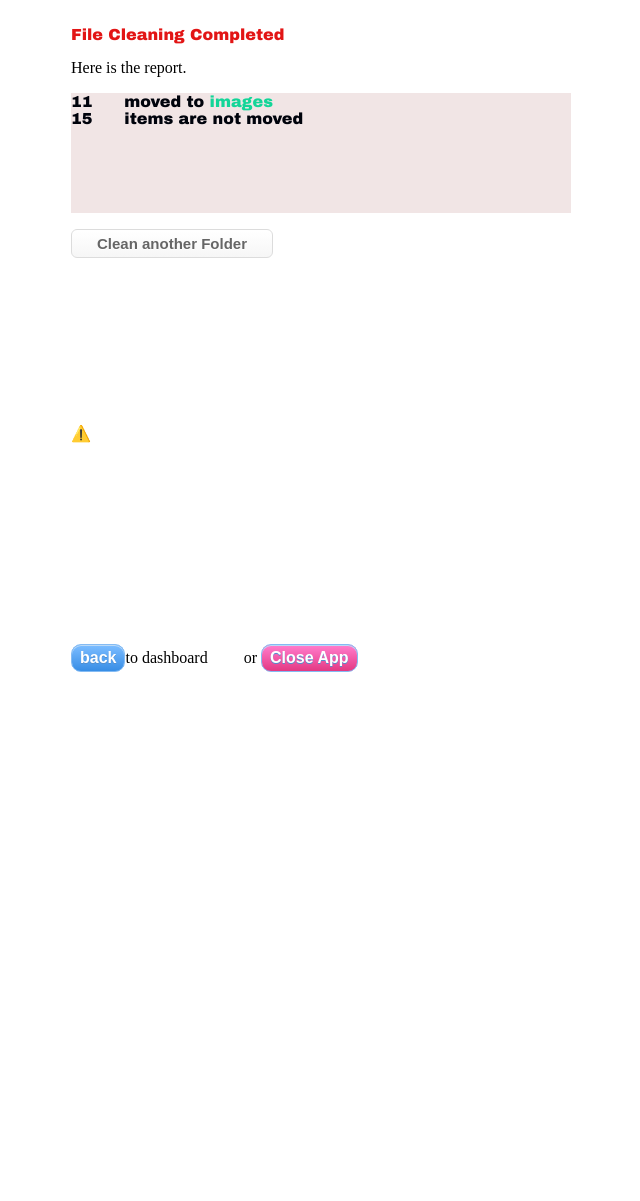
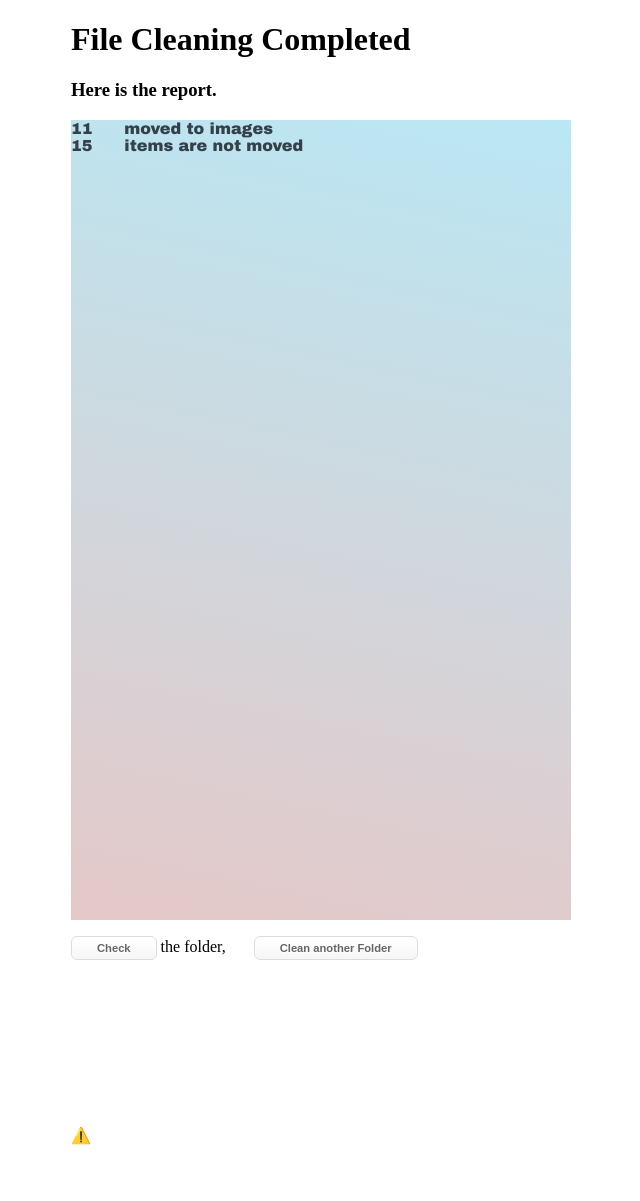
Before and after one commit to prashantsengar/ArrangePy, a Flask app: page /dashboard/deepscan in a window 1280 px wide. Shown: the top 1201 px of the page, without its empty margins (319-959 px from the left). Before the commit the page ends 672 px from the top, so only its background shows below. Run offline with Flask 2, Linux system fonts and the light colour scheme.

Commit message:
Update completed.html
removed the unwanted codes

```diff
--- a/templates/completed.html
+++ b/templates/completed.html
@@ -2,95 +2,30 @@
 <html>
 
 <head>
-  <title>complete</title>
-  <style type="text/css">
-    .content {
-        max-width: 500px;
-        margin: auto;
-        }
-          html, body {
-            width: 100%;
-            height: 100%;
-            margin: 0px;
-          }
-          body {
-            background-color: transparent;
-            transform: perspective(1400px) matrix3d(1, 0, 0, 0, 0, 1, 0, 0, 0, 0, 1, 0, 0, 0, 0, 1);
-            transform-style: preserve-3d;
-          }
-          .content {
-            max-width: 500px;
-            margin: auto;
-            background: white;
-            padding: 10px;
-          }
-    .gwd-p-1w1z {
-      transform-origin: 50% 50% 0px;
-      font-weight: bold;
-      font-family: "Arial Black";
-      color: rgb(226, 21, 21);
-    }
-    .gwd-p-153m {
-      width: auto;
-      font-family: "Arial Black";
-      font-weight: normal;
-      text-align: left;
-      background-image: none;
-      background-color: rgb(241, 229, 229);
-      transform-origin: 50% 50% 0px;
-      height: 120px;
-      color: rgb(0, 3, 12);
-    }
-    .gwd-span-1djn {
-      font-weight: normal;
-      color: rgb(19, 213, 152);
-    }
-    .myButton {
-      box-shadow:inset 0px 1px 0px 0px #ffffff;
-      background:linear-gradient(to bottom, #ffffff 5%, #f6f6f6 100%);
-      background-color:#ffffff;
-      border-radius:6px;
-      border:1px solid #dcdcdc;
-      display:inline-block;
-      cursor:pointer;
-      color:#666666;
-      font-family:Arial;
-      font-size:15px;
-      font-weight:bold;
-      padding:5px 25px;
-      text-decoration:none;
-      text-shadow:0px 1px 0px #ffffff;
-    }
-    .myButton:hover {
-      background:linear-gradient(to bottom, #f6f6f6 5%, #ffffff 100%);
-      background-color:#f6f6f6;
-    }
-    .myButton:active {
-      position:relative;
-      top:1px;
-    }
-  </style>
+  <title>Complete</title>
+  <link rel="stylesheet" href="{{ url_for('static', filename = 'pagestyle.css') }}">
 </head>
 
   <body class="content">
-    <p class="gwd-p-1w1z">File Cleaning Completed</p>
-    <p class="gwd-p-fmzj">Here is the report.</p>
+    <h1>File Cleaning Completed</h1>
+    <h3>Here is the report.</h3>
     <p class="gwd-p-153m">
       {% for key,value in res.items() %}
         {% if 'Others' in key %}
         {% else %}
-        {{value}}&nbsp; &nbsp; &nbsp; moved to <span class="gwd-span-1djn">{{key}}</span><br>
+        {{value}}&nbsp; &nbsp; &nbsp; moved to {{key}}<br>
         {%endif %}
       {% endfor %}
 
-      {% if res['Others(Not_moved)'] in (None, 0) %}
+      {% if res['Others(Not_moved)'] in (None, 0, '0') %}
         <span>0</span>
       {% else %}
         {{res['Others(Not_moved)']}}
       {%endif%}
       &nbsp; &nbsp; &nbsp;items are not moved<br>
     </p>
-    <button id="singlebutton" name="singlebutton" class="myButton" onclick="window.location.href='http://127.0.0.1:45201/changelocation';">Clean another Folder</button>
+    <button class="myButton" onclick="window.location.href='http://127.0.0.1:45201/openlocation';">Check</button> the folder, &nbsp; &nbsp; &nbsp;
+    <button class="myButton" onclick="window.location.href='http://127.0.0.1:45201/changelocation';">Clean another Folder</button>
     <script src="https://unpkg.com/@lottiefiles/lottie-player@latest/dist/lottie-player.js"></script>
     <lottie-player src="https://assets7.lottiefiles.com/packages/lf20_Mt38fp.json"  background="transparent"  speed="1"  style="width: 350px; height: 350px;"    autoplay></lottie-player>
     <br><br>
```
